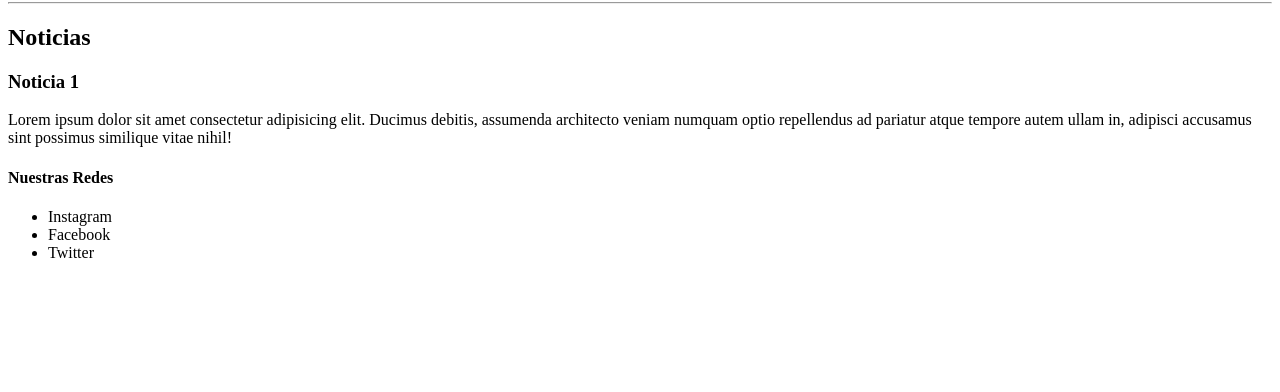
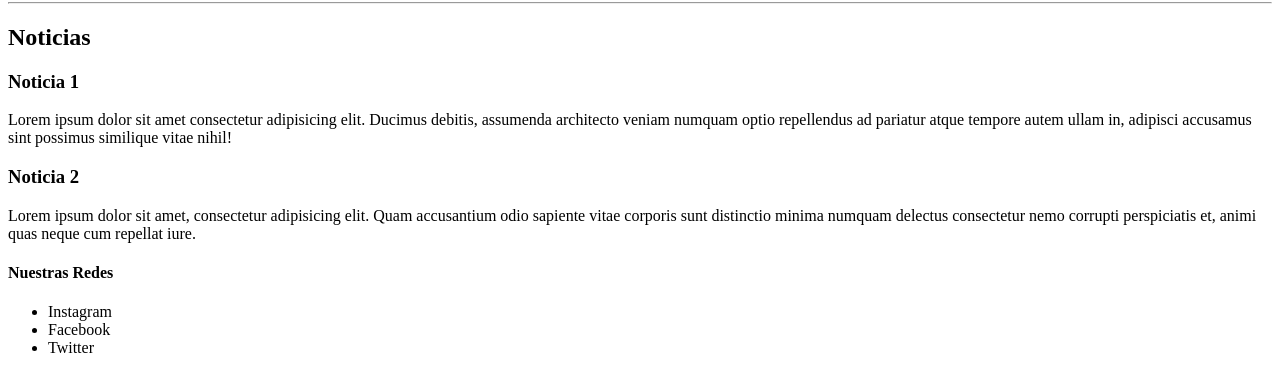
Before and after one commit to mvsanhueza/proyecto-git-clase09, a plain HTML site: page index.html in a window 1280 px wide. Shown: the part 78-470 px from the top of the page. Drawn offline with Linux system fonts and the light colour scheme.

Commit message:
Se agregó noticia

```diff
--- a/index.html
+++ b/index.html
@@ -20,6 +20,10 @@
                 <h3>Noticia 1</h3>
                 <p>Lorem ipsum dolor sit amet consectetur adipisicing elit. Ducimus debitis, assumenda architecto veniam numquam optio repellendus ad pariatur atque tempore autem ullam in, adipisci accusamus sint possimus similique vitae nihil!</p>
             </article>
+            <article>
+                <h3>Noticia 2</h3>
+                <p>Lorem ipsum dolor sit amet, consectetur adipisicing elit. Quam accusantium odio sapiente vitae corporis sunt distinctio minima numquam delectus consectetur nemo corrupti perspiciatis et, animi quas neque cum repellat iure.</p>
+            </article>
         </section>
     </main>
 
```
